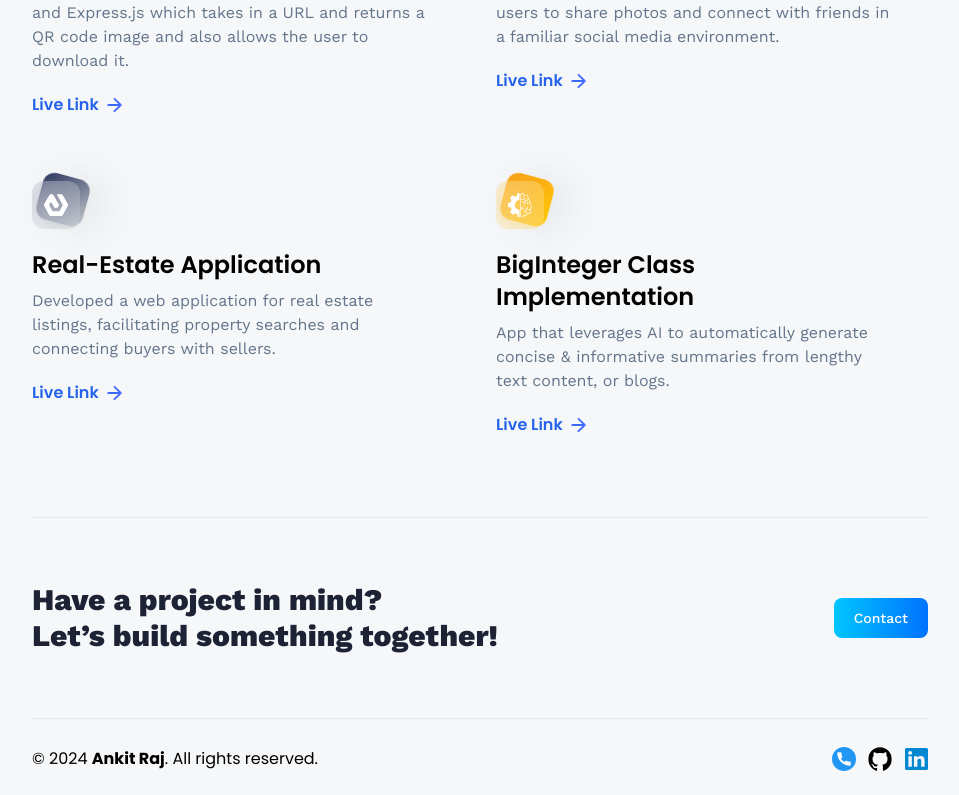
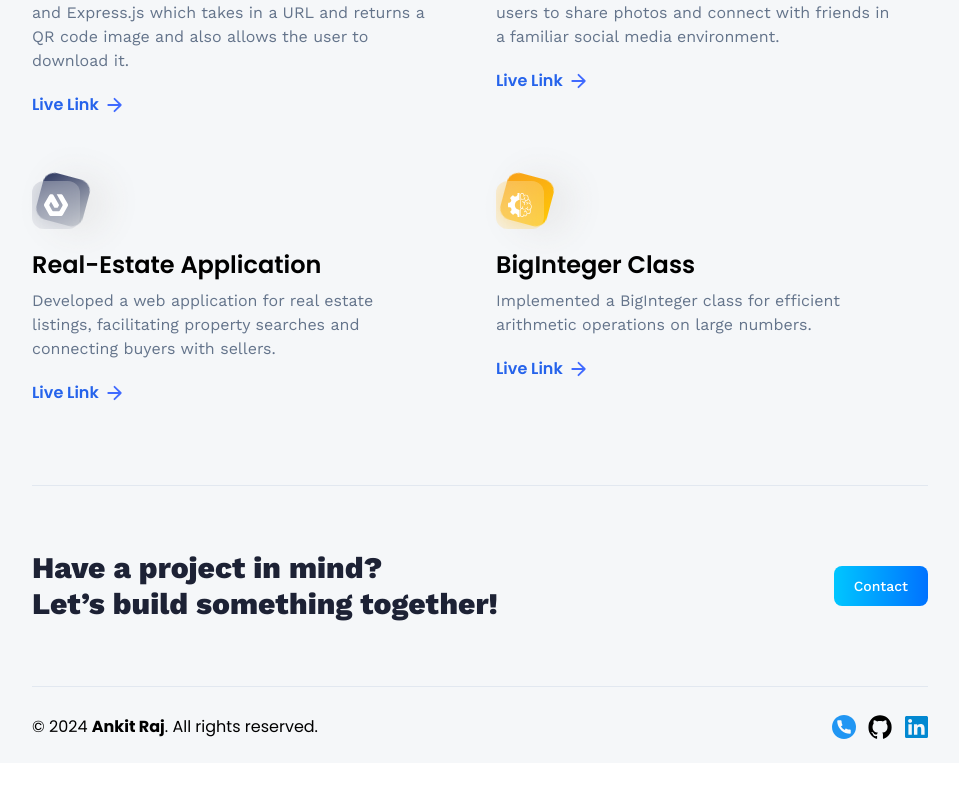
Before and after one commit to ankitraj061/My-new-React-Portfolio, a React (Vite) app: page /projects in a window 1280 px wide. Shown: the part 801-1596 px from the top of the page, without its empty margins (160-1119 px from the left). After the commit the page ends 1564 px from the top, so only its background shows below. Built offline with nearby package versions, Linux system fonts and the light colour scheme; no server answers.

Commit message:
Update index.js

```diff
--- a/src/constants/index.js
+++ b/src/constants/index.js
@@ -236,8 +236,8 @@ export const projects = [
     {
         iconUrl: summiz,
         theme: 'btn-back-yellow',
-        name: 'BigInteger Class Implementation',
-        description: 'App that leverages AI to automatically generate concise & informative summaries from lengthy text content, or blogs.',
+        name: 'BigInteger Class',
+        description: 'Implemented a BigInteger class for efficient arithmetic operations on large numbers.',
         link: 'https://github.com/adrianhajdin/project_ai_summarizer',
     }
 ];
```
